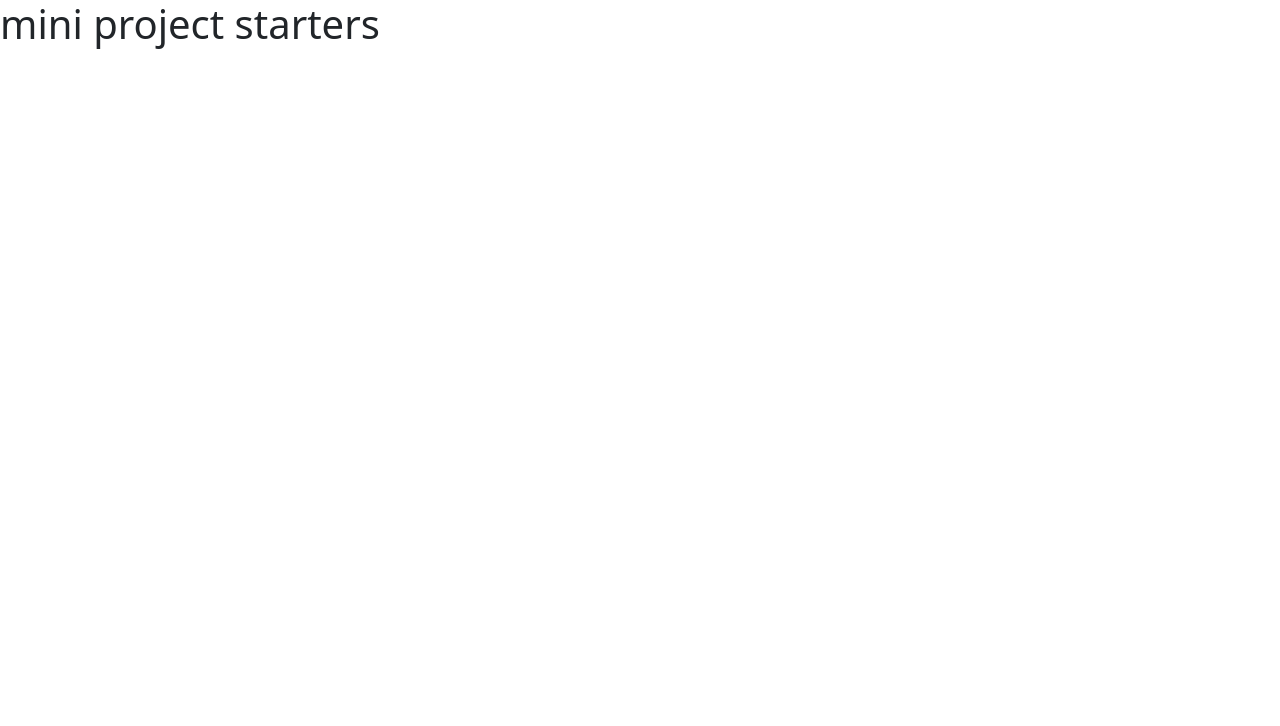
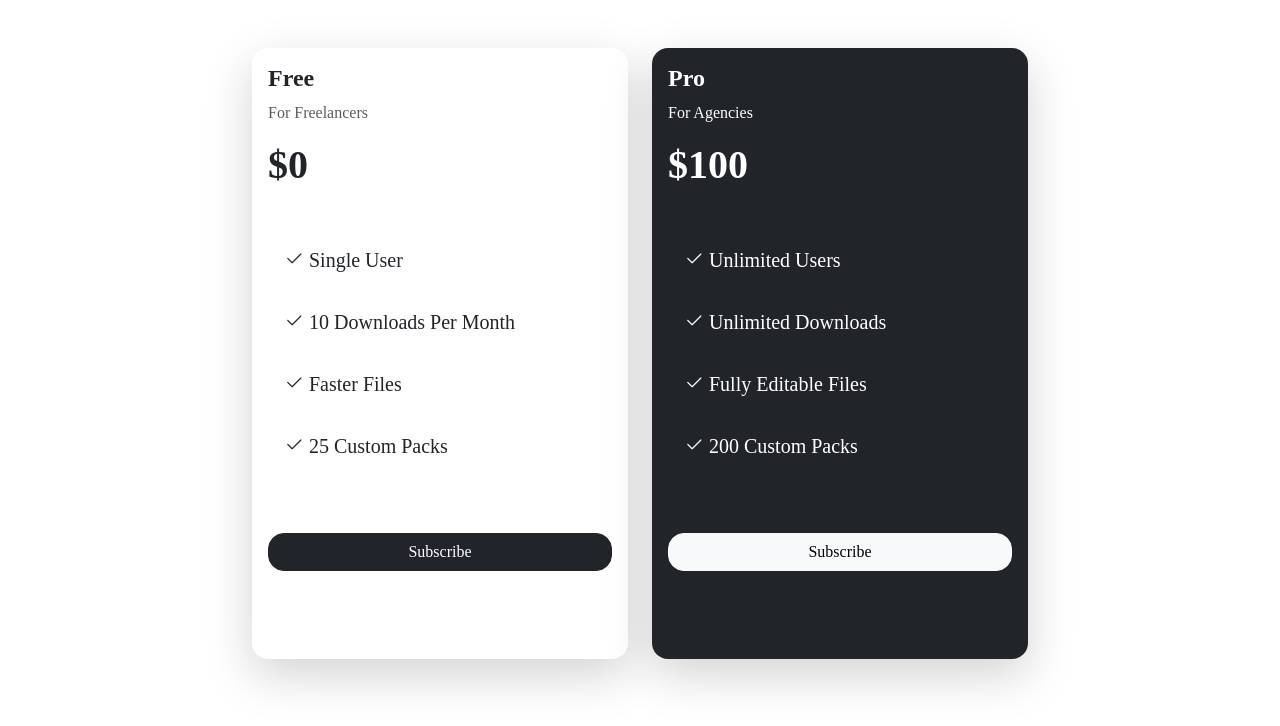
Before and after one commit to ckisayan/pricing-cards, a plain HTML site: page index.html in a window 1280 px wide. Drawn offline with nearby package versions, Linux system fonts and the light colour scheme; a web font is replaced by a local one.

Commit message:
complete work

```diff
--- a/css/style.css
+++ b/css/style.css
@@ -0,0 +1,8 @@
+body {
+    font-family: 'Poppins', sans-serrif;
+}
+@media(min-width:800px){
+    .container {
+        width: 800px;
+    }
+}
--- a/index.html
+++ b/index.html
@@ -4,12 +4,82 @@
     <meta charset="UTF-8" />
     <meta name="viewport" content="width=device-width, initial-scale=1.0" />
     <link rel="stylesheet" href="css/bootstrap.min.css" />
+    <link
+      rel="stylesheet"
+      href="https://cdn.jsdelivr.net/npm/bootstrap-icons@1.11.3/font/bootstrap-icons.min.css"
+    />
+    <link
+      rel="stylesheet"
+      href="https://fonts.google.com/share?selection.family=Poppins:ital,wght@300;400;600;700&display=swap"
+    />
     <link rel="stylesheet" href="css/style.css" />
-    <title>mini project starter</title>
+    <title>Pricing cards</title>
   </head>
   <body>
-    <h1>mini project starters</h1>
-
+    <div class="container">
+      <div class="row mt-5">
+        <div class="col-md-6">
+          <div class="card rounded-4 shadow-lg border-0 mb-5">
+            <div class="card-body">
+              <div class="">
+                <h4 class="fw-bold">Free</h4>
+                <p class="text-muted">For Freelancers</p>
+              </div>
+              <h2 class="fs-1 fw-bold md-4 mb-5">$0</h2>
+              <ul class="list-group list-group-flush fs-5 mb-5 vstack gap-3">
+                <li class="list-group-item border-0">
+                  <i class="bi bi-check2"></i> Single User
+                </li>
+                <li class="list-group-item border-0">
+                  <i class="bi bi-check2"></i> 10 Downloads Per Month
+                </li>
+                <li class="list-group-item border-0">
+                  <i class="bi bi-check2"></i> Faster Files
+                </li>
+                <li class="list-group-item border-0">
+                  <i class="bi bi-check2"></i> 25 Custom Packs
+                </li>
+                <div class="d-grid">
+                  <button class="btn btn-dark rounded-4 mt-5 mb-4">
+                    Subscribe
+                  </button>
+                </div>
+              </ul>
+            </div>
+          </div>
+        </div>
+        <div class="col-md-6">
+          <div class="card text-bg-dark rounded-4 shadow-lg border-0 mb-5">
+            <div class="card-body">
+              <div class="">
+                <h4 class="fw-bold">Pro</h4>
+                <p class="text-white">For Agencies</p>
+              </div>
+              <h2 class="fs-1 fw-bold md-4 mb-5">$100</h2>
+              <ul class="list-group list-group-flush fs-5 mb-5 vstack gap-3">
+                <li class="list-group-item border-0 text-bg-dark">
+                  <i class="bi bi-check2"></i> Unlimited Users
+                </li>
+                <li class="list-group-item border-0 text-bg-dark">
+                  <i class="bi bi-check2"></i> Unlimited Downloads
+                </li>
+                <li class="list-group-item border-0 text-bg-dark">
+                  <i class="bi bi-check2"></i> Fully Editable Files
+                </li>
+                <li class="list-group-item border-0 text-bg-dark">
+                  <i class="bi bi-check2"></i> 200 Custom Packs
+                </li>
+                <div class="d-grid">
+                  <button class="btn btn-light rounded-4 mt-5 mb-4">
+                    Subscribe
+                  </button>
+                </div>
+              </ul>
+            </div>
+          </div>
+        </div>
+      </div>
+    </div>
     <script src="js/bootstrap.bundle.min.js"></script>
   </body>
 </html>
```
